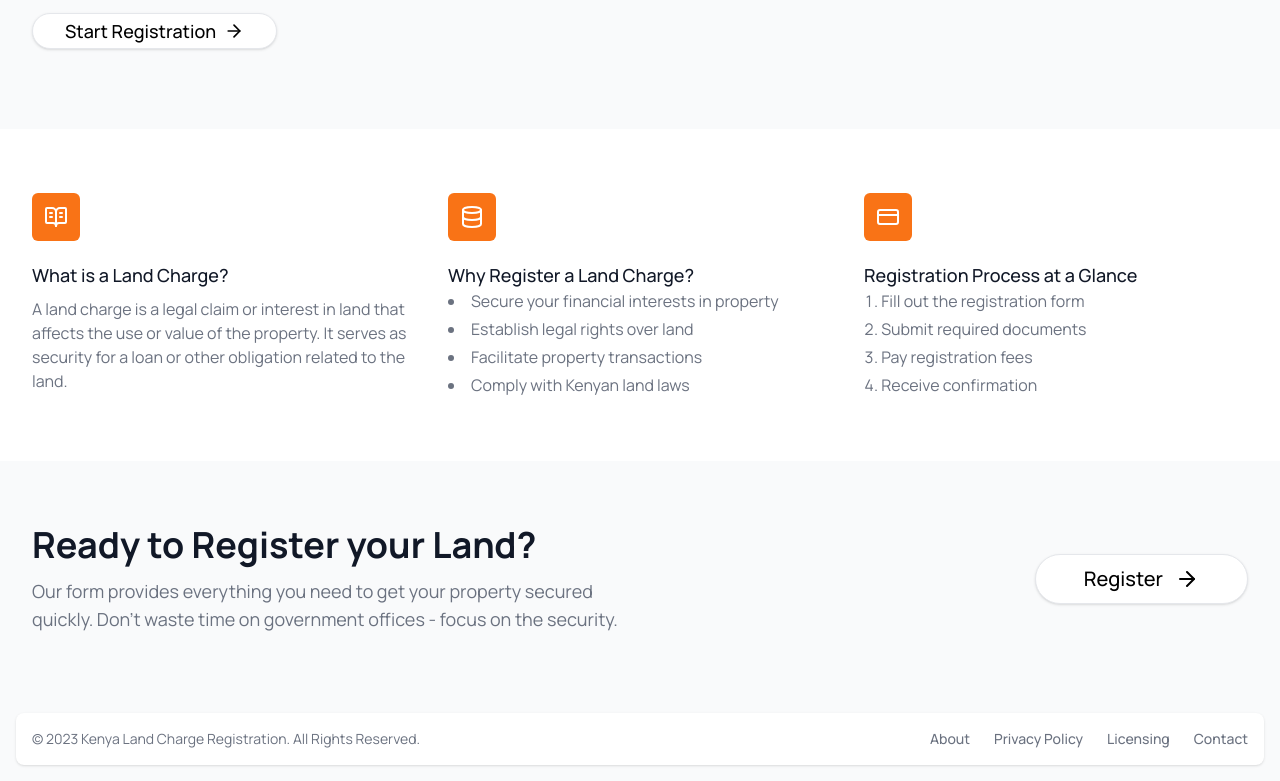
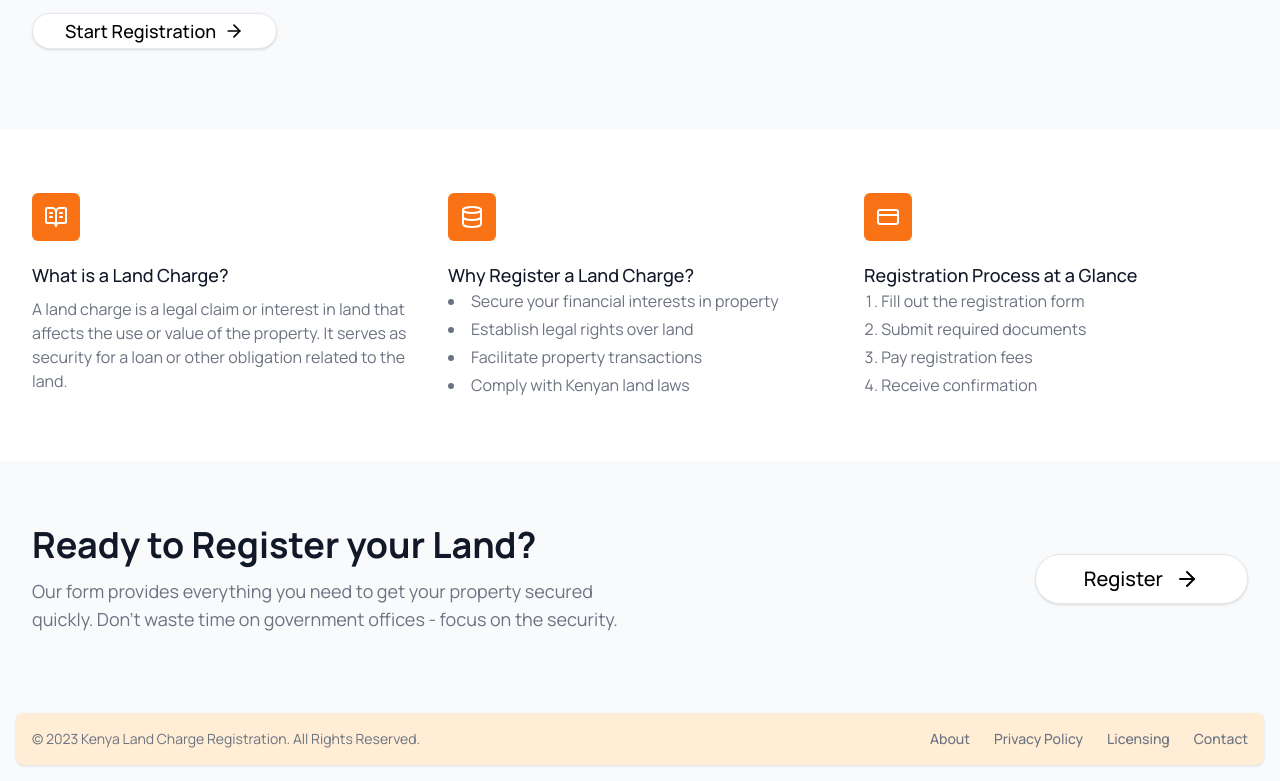
Before and after one commit to daveclinton/kenya-land-charge, a Next.js app: page / in a window 1280 px wide. Shown: the part 443-1224 px from the top of the page. Built offline with nearby package versions, Linux system fonts and the light colour scheme; what tailwindcss-react-aria-components would draw is missing.

Commit message:
feat: add dashboard

```diff
--- a/app/(dashboard)/layout.tsx
+++ b/app/(dashboard)/layout.tsx
@@ -164,7 +164,7 @@ function Header() {
 
 function Footer() {
   return (
-    <footer className="bg-white rounded-lg shadow m-4 dark:bg-gray-800">
+    <footer className="bg-orange-100 rounded-lg shadow m-4 dark:bg-gray-800">
       <div className="w-full mx-auto max-w-screen-xl p-4 md:flex md:items-center md:justify-between">
         <span className="text-sm text-gray-500 sm:text-center dark:text-gray-400">
           © 2023{" "}
```
